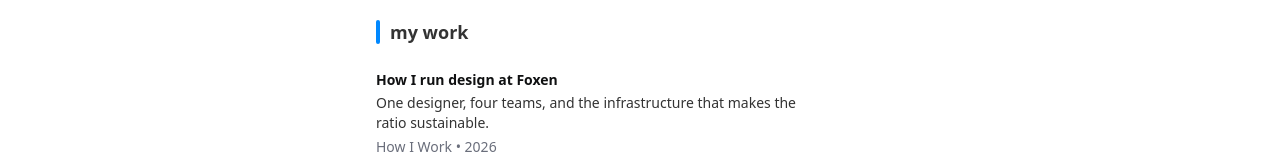
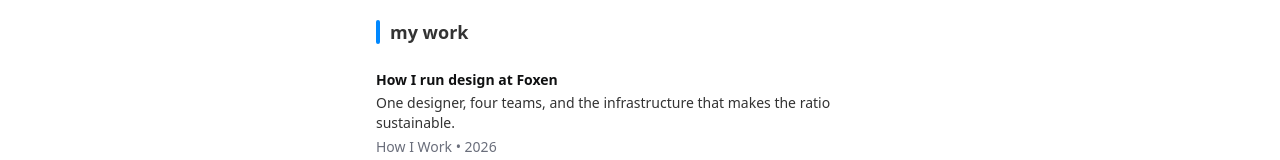
Before and after one commit to guser4579/seanfolio, a Next.js app: page / in a window 1280 px wide. Shown: the part 515-675 px from the top of the page. Built offline with nearby package versions, Linux system fonts and the light colour scheme.

Commit message:
revert(site): remove text-wrap balance/pretty, back to default wrapping
Co-Authored-By: Claude Fable 5 <noreply@anthropic.com>
Claude-Session: https://claude.ai/code/session_01FYojYdfMNzh6MPmBdSsAJD

```diff
--- a/app/globals.css
+++ b/app/globals.css
@@ -72,15 +72,6 @@ body {
   body { transition: background .2s ease, color .2s ease; }
 }
 main { flex: 1 1 auto; }
-
-/* ---------- wrapping: uniform information density ----------
-   balance equalizes line lengths on short multi-line runs (headings and
-   entry titles); pretty evens the rag and prevents orphaned last words in
-   flowing text. Both are progressive enhancements - unsupported browsers
-   simply ignore them. */
-h1, h2, h3 { text-wrap: balance; }
-p, li, figcaption, blockquote { text-wrap: pretty; }
-a.item .t { display: block; text-wrap: balance; }
 
 a:focus-visible, button:focus-visible, input:focus-visible {
   outline: 2px solid var(--title); outline-offset: 2px;
```
